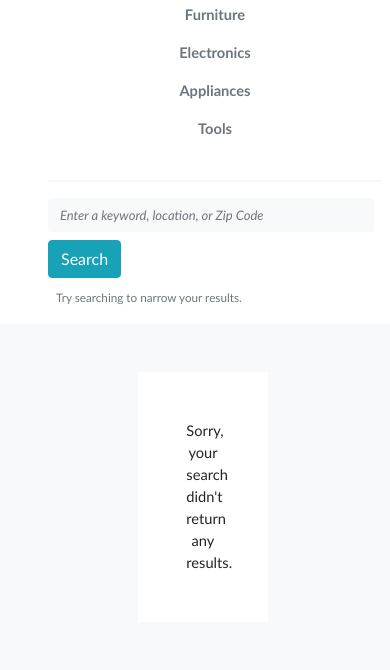
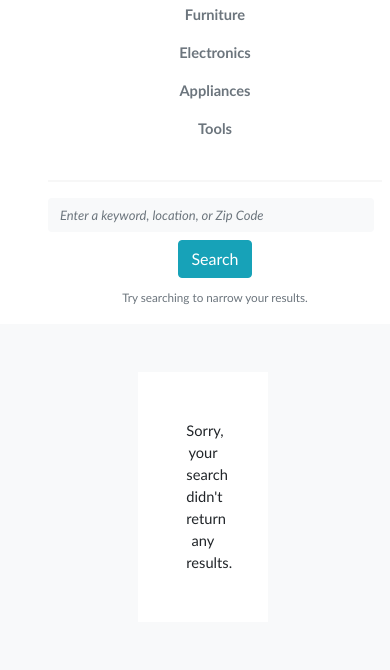
Before and after one commit to gth2103/res_app, a Flask app: template res/app/templates/all.html in a window 390 px wide. Shown: the part 972-1642 px from the top of the page. Run offline with Flask 2, Linux system fonts and the light colour scheme; the template is opened without the code that fills it, so the values that code supplies are empty; some libraries are stand-ins or nearby versions.

Commit message:
responsive search form content and text in all page

```diff
--- a/res/app/templates/all.html
+++ b/res/app/templates/all.html
@@ -85,9 +85,9 @@
         </div>
     </div>
     <div class="row pl-5">
-        <div class="col mb-3">
+        <div class="col text-center text-sm-left mb-3">
             <hr class="mt-4">
-            <form class="form-inline mt-3 mb-0">
+            <form class="form-inline justify-content-center justify-content-sm-start mt-3 mb-0">
                 <input id="search_input" class="text-secondary bg-light border-0 form-control mr-2" type="search" placeholder="Enter a keyword, location, or Zip Code" aria-label="Search">
                 <button id="search" class="btn btn-info my-2" type="submit">
                     Search
```
